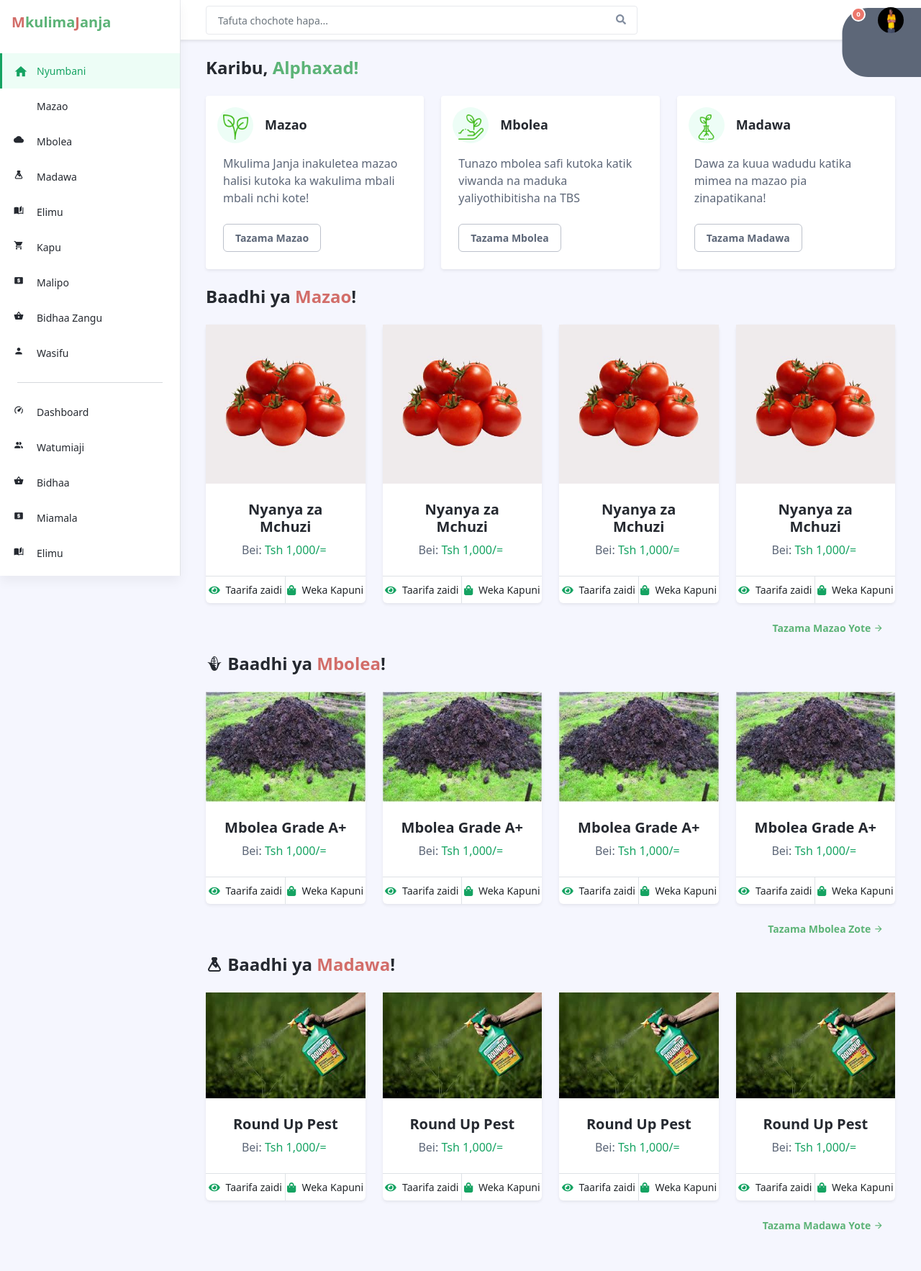
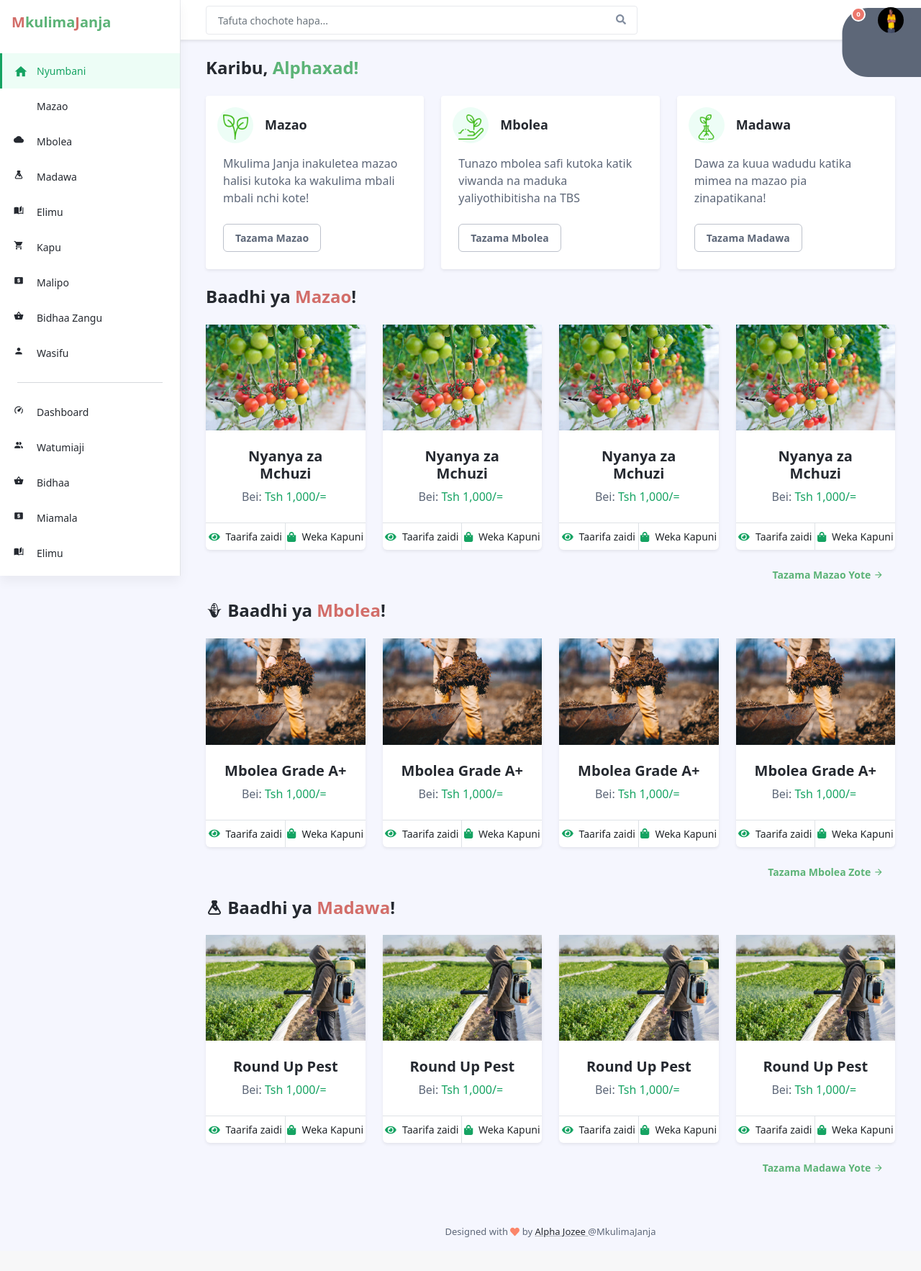
Before and after one commit to alphaxadLaravel/MkulimaJanjaProject, a PHP site: page /dashboard/home.php in a window 1280 px wide. Shown: the top 1766 px of the page at 72% size. After the commit the page ends 1719 px from the top, so only its background shows below. Run offline with PHP 8.4, Linux system fonts and the light colour scheme; some libraries are stand-ins or nearby versions.

Commit message:
dashboard_tena

```diff
--- a/dashboard/home.php
+++ b/dashboard/home.php
@@ -89,7 +89,7 @@
 						<div class="col-xl-3 col-lg-4 col-md-6 wow fadeInUp" data-wow-delay="0.1s">
 						<div class="card border-0 shadow-sm">
 							<div class="position-relative bg-light overflow-hidden">
-								<a href="bidhaa.php"><img class="img-fluid w-100" src="../assets/images/product-1.jpg" height="2500px" alt=""></a>
+								<a href="bidhaa.php"><img class="img-fluid w-100" src="../assets/images/nyanya.webp" height="2500px" alt=""></a>
 								<!-- <div class="bg-secondary rounded text-white position-absolute start-0 top-0 m-4 py-1 px-3">New</div> -->
 							</div>
 							<div class="text-center p-4">
@@ -120,7 +120,7 @@
 						<div class="col-xl-3 col-lg-4 col-md-6 wow fadeInUp" data-wow-delay="0.1s">
 						<div class="card border-0 shadow-sm">
 							<div class="position-relative bg-light overflow-hidden">
-								<a href="bidhaa.php"><img class="img-fluid w-100" src="../assets/images/mbolea-1.jpg" height="2500px" alt=""></a>
+								<a href="bidhaa.php"><img class="img-fluid w-100" src="../assets/images/mbolea-2.jpg" height="2500px" alt=""></a>
 								<!-- <div class="bg-secondary rounded text-white position-absolute start-0 top-0 m-4 py-1 px-3">New</div> -->
 							</div>
 							<div class="text-center p-4">
@@ -152,7 +152,7 @@
 						<div class="col-xl-3 col-lg-4 col-md-6 wow fadeInUp" data-wow-delay="0.1s">
 						<div class="card border-0 shadow-sm">
 							<div class="position-relative bg-light overflow-hidden">
-								<a href="bidhaa.php"><img class="img-fluid w-100" src="../assets/images/pestcide-1.jpg" height="2500px" alt=""></a>
+								<a href="bidhaa.php"><img class="img-fluid w-100" src="../assets/images/pest-2.webp" height="2500px" alt=""></a>
 								<!-- <div class="bg-secondary rounded text-white position-absolute start-0 top-0 m-4 py-1 px-3">New</div> -->
 							</div>
 							<div class="text-center p-4">
```
